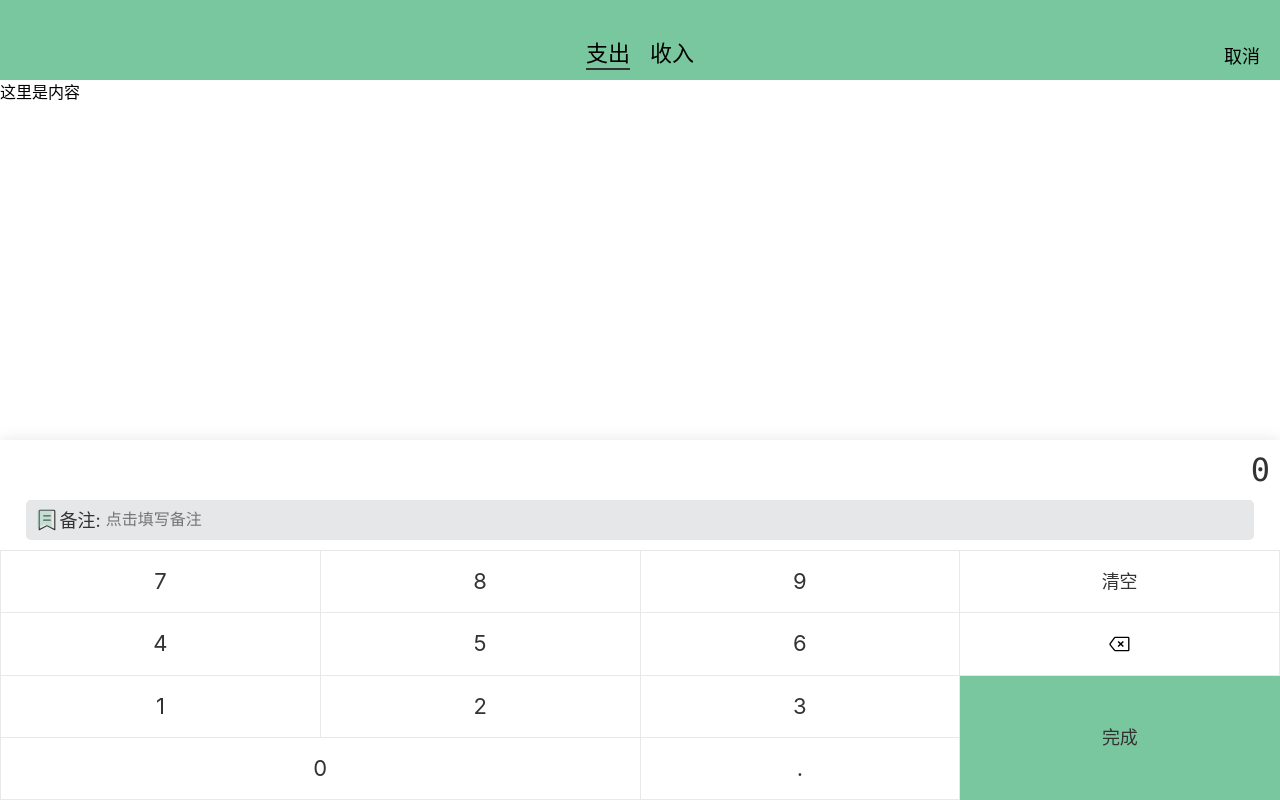
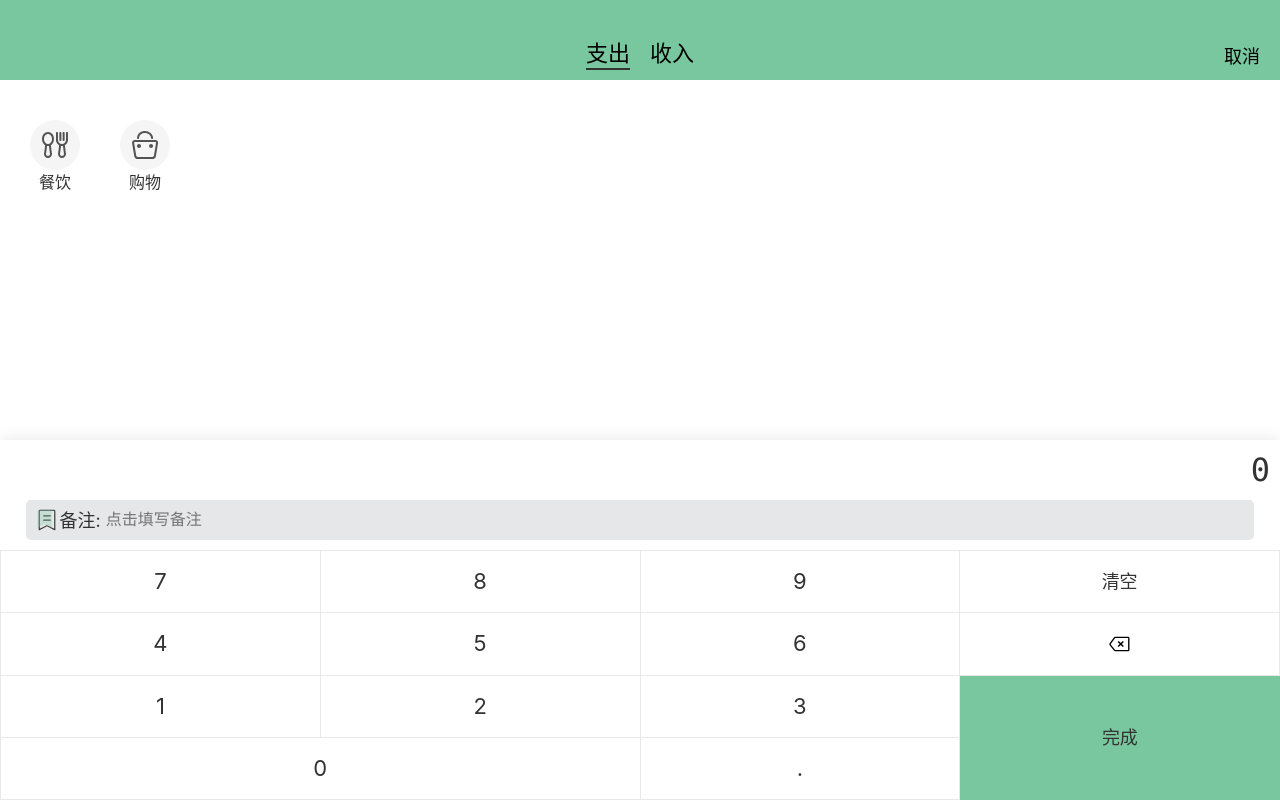
Before and after one commit to AlierQ/Mint-vue, a Vue app: page /#/add in a window 1280 px wide. Built offline with nearby package versions, Linux system fonts and the light colour scheme.

Commit message:
添加InIconList和OutIconList,并编写OutIconLst样式

```diff
--- /dev/null
+++ b/src/components/OutIconList.vue
@@ -0,0 +1,87 @@
+<template>
+  <div class="icon-list">
+    <ul>
+      <li>
+        <div class="one-icon"
+             @click="select('catering')"
+             :class="checked ==='catering' && 'selected'">
+          <Icon name="catering"></Icon>
+        </div>
+        <div class="label">餐饮</div>
+      </li>
+      <li>
+        <div class="one-icon"
+             @click="select('shopping')"
+             :class="checked ==='shopping' && 'selected'">
+          <Icon name="shopping"></Icon>
+        </div>
+        <div class="label">购物</div>
+      </li>
+
+    </ul>
+  </div>
+</template>
+
+<script lang="ts">
+import Vue from 'vue';
+import {Component} from 'vue-property-decorator';
+
+@Component
+export default class OutIconList extends Vue {
+  checked = '';
+
+  select(name: string) {
+    this.checked = name;
+    // 清除
+    // const element = event.currentTarget as HTMLDivElement;
+    // element.classList.add('selected');
+  }
+}
+</script>
+
+<style lang="scss" scoped>
+@import "~@/assets/style/helper.scss";
+
+.icon-list {
+  //border: 1px solid red;
+  display: flex;
+  justify-content: center;
+
+  ul {
+    margin-top: 40px;
+    width: 96vw;
+    display: grid;
+    grid-template-columns: repeat(auto-fill, 50px);
+    grid-column-gap: 40px;
+    grid-row-gap: 10px;
+    justify-content: center;
+
+    li {
+      > .one-icon {
+        border-radius: 50%;
+        background: #F5F5F5;
+        width: 50px;
+        height: 50px;
+        display: flex;
+        justify-content: center;
+        align-items: center;
+
+        .icon {
+          width: 32px;
+          height: 32px;
+          fill: #545353;
+        }
+
+        &.selected {
+          background: #79c79f;
+        }
+      }
+
+      > .label {
+        text-align: center;
+        color: $color-font;
+      }
+    }
+  }
+}
+</style>
--- a/src/components/Remake.vue
+++ b/src/components/Remake.vue
@@ -9,14 +9,18 @@
     <label>
       备注:&nbsp;
     </label>
-    <input type="text" placeholder="点击填写备注"/>
+    <input v-model="content" type="text" placeholder="点击填写备注"/>
   </div>
 </template>
 
 <script lang="ts">
-export default {
-  name: 'Remake'
-};
+import Vue from 'vue';
+import {Component} from 'vue-property-decorator';
+
+@Component
+export default class Remake extends Vue {
+  content = '';
+}
 </script>
 
 <style lang="scss" scoped>
--- a/src/views/Add.vue
+++ b/src/views/Add.vue
@@ -21,10 +21,12 @@
             :class="type === '+' && 'selected'"
             @click="selectType('+')">收入
           </div>
-          <div class="close">取消</div>
+          <router-link to="/" class="close">取消</router-link>
         </div>
       </template>
-      <template slot="content">这里是内容</template>
+      <template slot="content">
+        <OutIconList ></OutIconList>
+      </template>
       <template slot="bottom">
         <InputPad></InputPad>
       </template>
@@ -36,11 +38,13 @@
 import Vue from 'vue';
 import {Component, Prop} from 'vue-property-decorator';
 import InputPad from '@/components/InputPad.vue';
+import OutIconList from '@/components/OutIconList.vue';
 // 装饰器
 @Component({
   // ts引入组件
   components: {
-    InputPad
+    InputPad,
+    OutIconList
   }
 })
 export default class Add extends Vue {
@@ -81,7 +85,6 @@ export default class Add extends Vue {
       }
     }
   }
-
   .close {
     position: absolute;
     right: 20px;
--- a/src/views/Detail.vue
+++ b/src/views/Detail.vue
@@ -152,6 +152,7 @@ export default {
           .icon{
             width: 22px;
             height: 22px;
+            fill: #545353;
           }
         }
         .remark{
```
Also changed, not shown: src/components/InIconList.vue (added, +13 -0 lines), src/assets/icons/catering.svg (added), src/assets/icons/shopping.svg (added).
